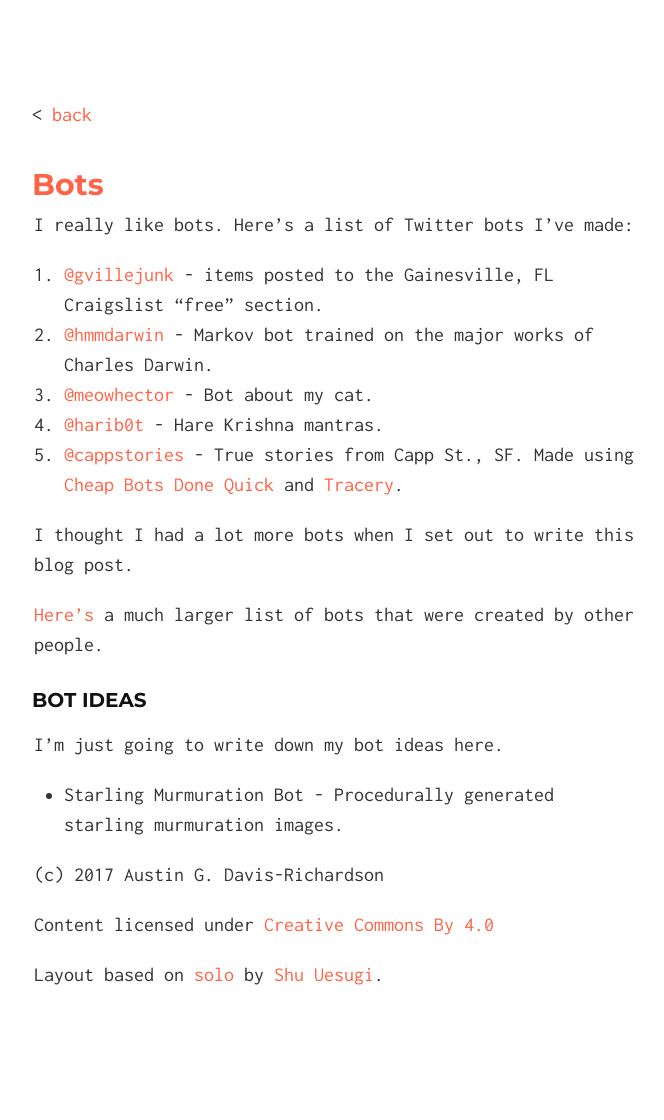
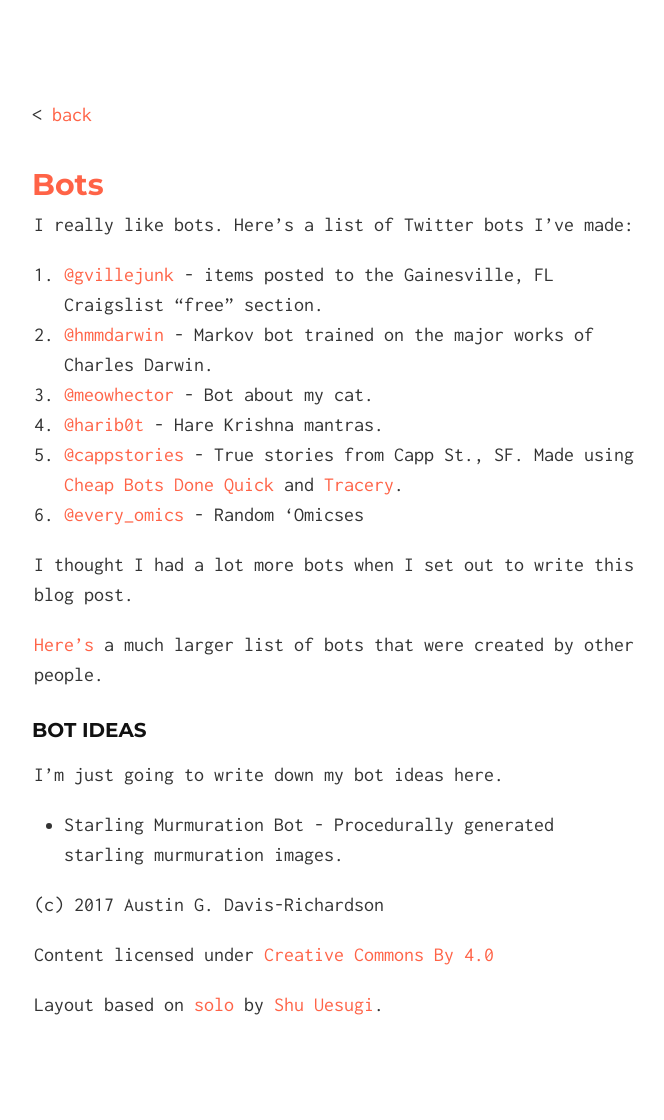
Before and after one commit to audy/audy.github.io, a Jekyll site: the page built from _posts/2016-06-14-Bots.md, in a window 1280 px wide. Shown: the whole page, without its empty margins (306-970 px from the left). Built offline with Jekyll 4.4.1, drawn with Linux system fonts in a browser that asks for light colours; before the commit the page ends 1090 px from its top, so only the background shows below that.

Commit message:
adds every_omics

```diff
--- a/_posts/2016-06-14-Bots.md
+++ b/_posts/2016-06-14-Bots.md
@@ -15,6 +15,7 @@ I really like bots. Here's a list of Twitter bots I've made:
 5. [@cappstories](https://twitter.com/cappstories) - True stories from Capp
    St., SF. Made using [Cheap Bots Done Quick](http://cheapbotsdonequick.com/)
    and [Tracery](http://www.crystalcodepalace.com/traceryTut.html#).
+6. [@every_omics](https://twitter.com/every_omics) - Random 'Omicses
 
 I thought I had a lot more bots when I set out to write this blog post.
 
```
